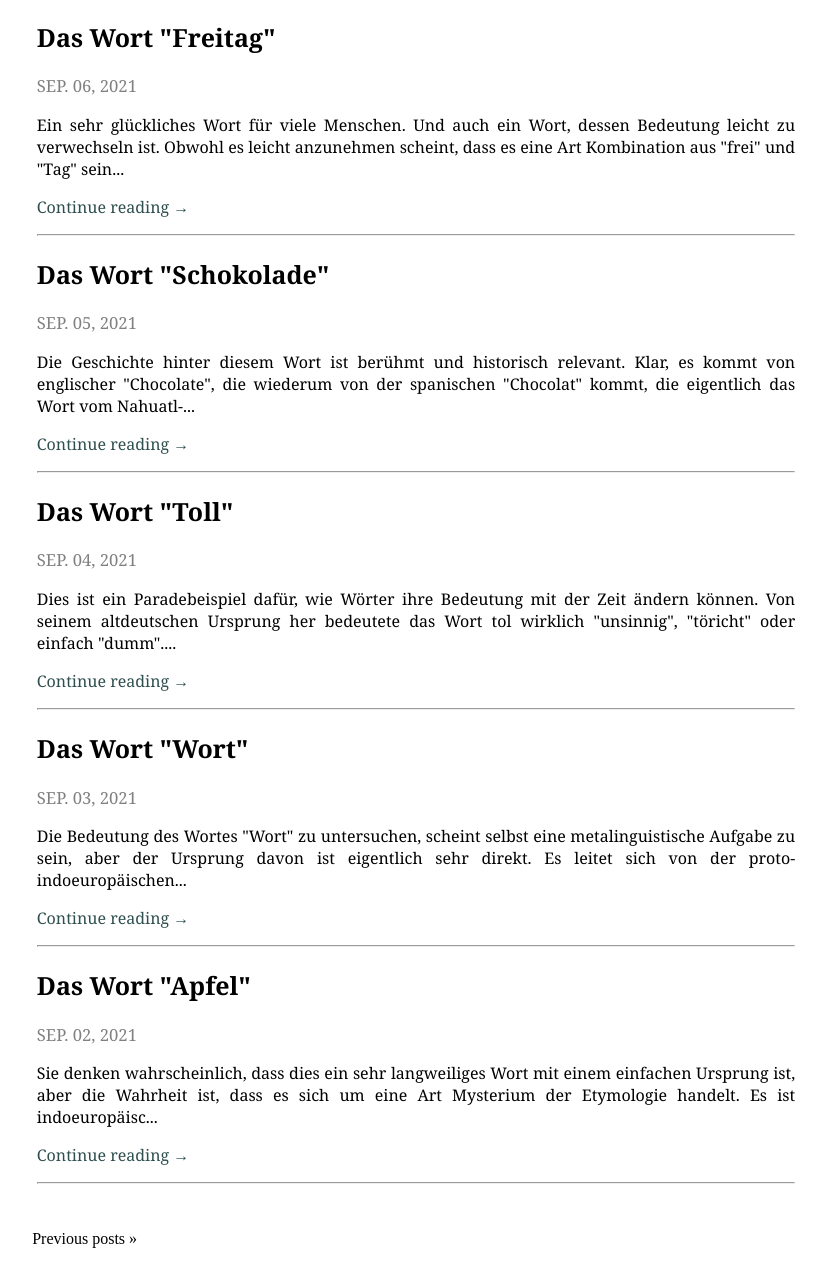
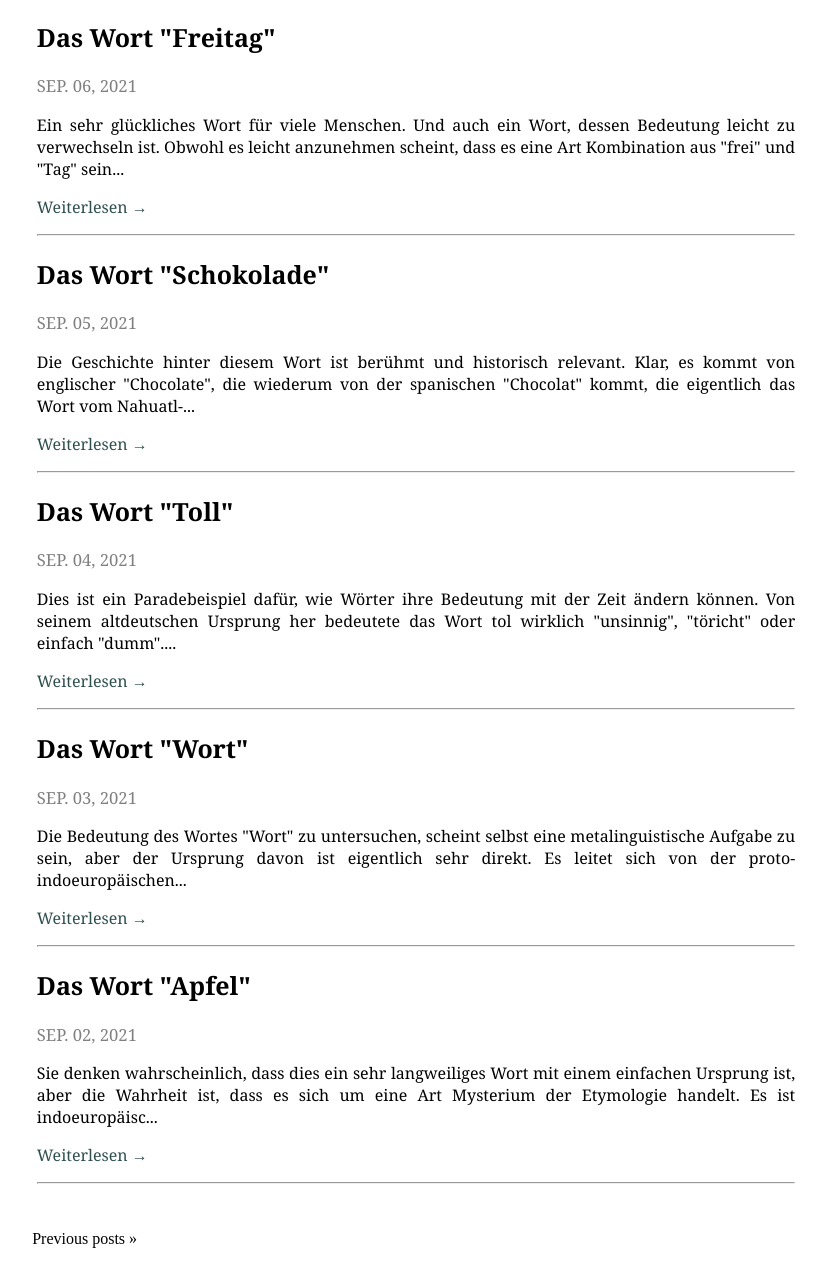
Before and after one commit to thatguysilva/Wortweise, a Django app: page / in a window 1280 px wide; the page is wider, and only the part inside the window is pictured. Shown: the part 301-1577 px from the top of that part, without its empty margins (224-1050 px from the left). Run offline with Django 3.2, Linux system fonts and the light colour scheme; data comes from the database, SQL or seed files in the repository.

Commit message:
Add files via upload

```diff
--- a/wortweise/templates/home.html
+++ b/wortweise/templates/home.html
@@ -44,7 +44,7 @@
     <div class="blogtext">
         <p>     {{ post.body|slice:":200"}}... </p>
     </div>
-    <p><a href="{% url 'post_detail' post.slug %}" style="text-decoration:none; color:darkslategray;">Continue reading →</a></p>
+    <p><a href="{% url 'post_detail' post.slug %}" style="text-decoration:none; color:darkslategray;">Weiterlesen →</a></p>
     <hr>
 
 
```
